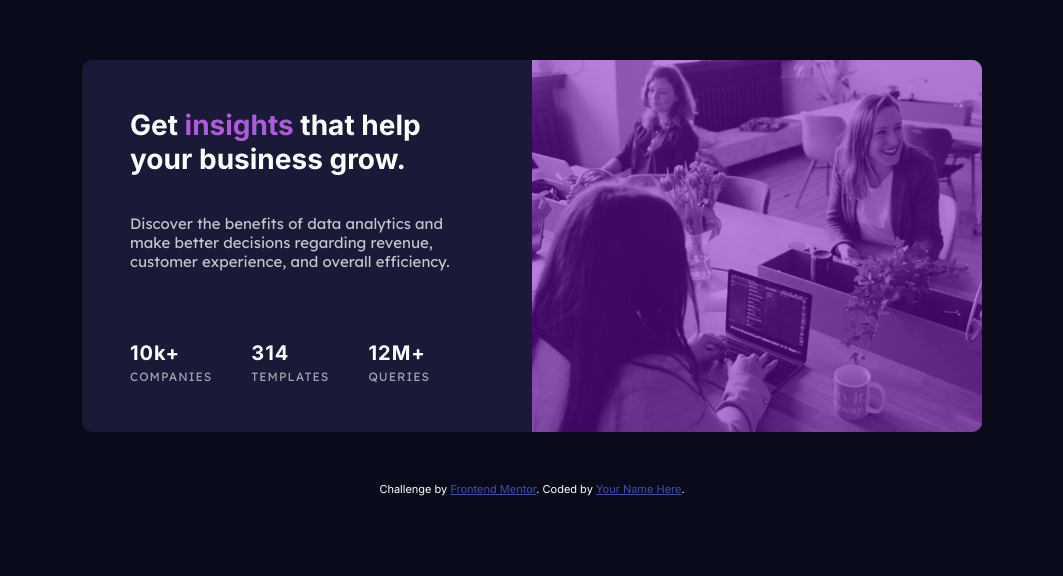
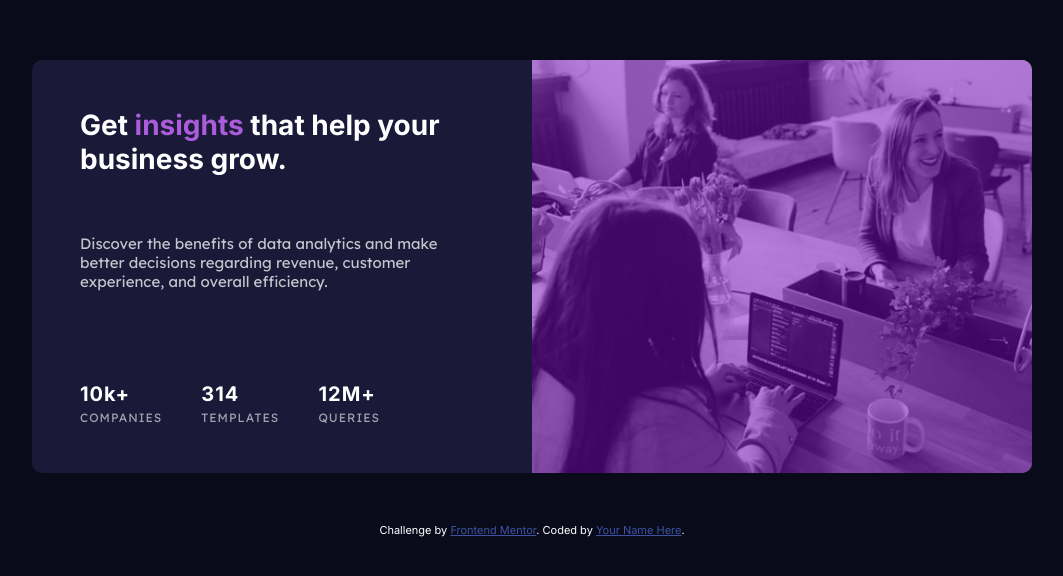
Before and after one commit to Akunamo/stats-preview-card-component-Frontend-Mentor, a plain HTML site: page index.html in a window 1280 px wide. Shown: the part 140-716 px from the top of the page, without its empty margins (108-1171 px from the left). Drawn offline with Linux system fonts and the light colour scheme.

Commit message:
width increase main

```diff
--- a/style.css
+++ b/style.css
@@ -148,7 +148,7 @@ li:nth-child(1n+2) {
 
     main {
         flex-direction: row;
-        max-width: 900px;
+        max-width: 1000px;
         text-align: left;
     }
 
```
